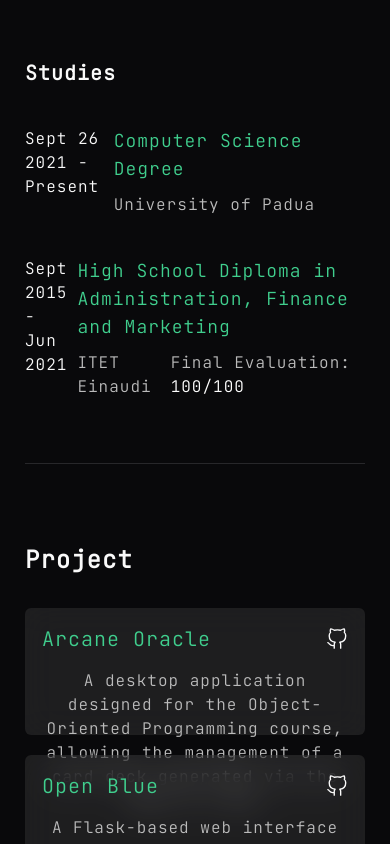
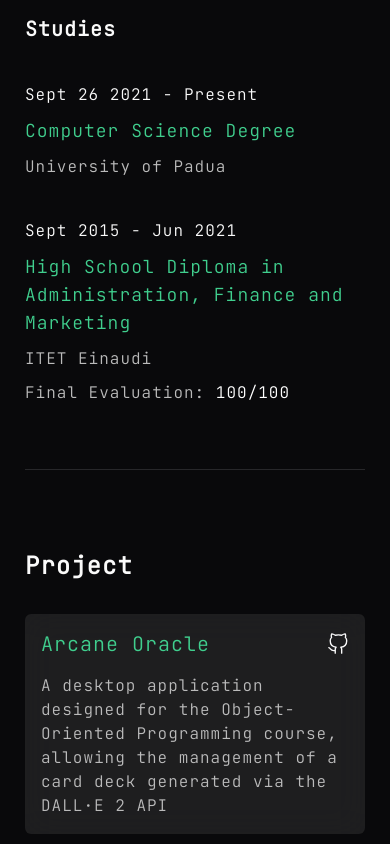
Before and after one commit to GiovanniMenon/portfolio, a Next.js app: page / in a window 390 px wide. Shown: the part 1840-2684 px from the top of the page. Built offline with nearby package versions, Linux system fonts and the light colour scheme.

Commit message:
7/02/2024 - Develop - Experience/Project

```diff
--- a/src/components/main/experience/experienceItem.tsx
+++ b/src/components/main/experience/experienceItem.tsx
@@ -11,8 +11,8 @@ function ExperienceItem({
   vote,
 }: ExperienceItemInterface) {
   return (
-    <div className="flex flex-row gap-2.5">
-      <div className="flex flex-row w-3/12 ">
+    <div className="flex flex-col md:flex-row gap-2.5">
+      <div className="flex flex-row w-full md:w-3/12 ">
         {start} - {end}
       </div>
       <div className="flex flex-col gap-2.5">
@@ -27,7 +27,7 @@ function ExperienceItem({
         {!isStudy ? (
           <div className="text-[--textColor]">{description}</div>
         ) : (
-          <div className="flex flex-row justify-between">
+          <div className="flex flex-col gap-2.5 md:flex-row justify-between">
             <h2 className="text-[--textColor]">{location} </h2>
             {vote ? (
               <span className="text-[--textColor]">
--- a/src/components/main/project/projectGridCompoment.tsx
+++ b/src/components/main/project/projectGridCompoment.tsx
@@ -3,7 +3,7 @@ import { Projects } from "@/config/site-config";
 import React from "react";
 function ProjectGrid() {
   return (
-    <div className="w-full grid grid-cols-1 md:grid-cols-2 gap-5">
+    <div className="w-full grid grid-cols-1 md:grid-cols-2 gap-5 ">
       {Projects.map((item, index) => {
         return (
           <ProjectItem
--- a/src/components/main/project/projectItem.tsx
+++ b/src/components/main/project/projectItem.tsx
@@ -2,7 +2,10 @@ import { ProjectItemInterface } from "@/config/site-config";
 
 function ProjectItem({ title, link, desc }: ProjectItemInterface) {
   return (
-    <div className="flex relative flex-col bg-[rgba(114,114,114,.2)] backdrop-blur-lg rounded-md p-4 gap-4 h-[15vh] transition border border-transparent hover:border-[#bbbb] ">
+    <div
+      className="flex relative flex-col bg-[rgba(114,114,114,.2)] backdrop-blur-lg rounded-md p-4 gap-4 h-fit md:h-[20vh]
+    transition duration-150 hover:scale-[1.01] "
+    >
       <div className="flex flex-row justify-between content-center items-center">
         <h1 className="font-medium text-xl text-[--titleColor]">{title}</h1>
         <a href={link}>
@@ -33,7 +36,9 @@ function ProjectItem({ title, link, desc }: ProjectItemInterface) {
           </svg>
         </a>
       </div>
-      <div className="text-center text-base text-[--textColor]">{desc} </div>
+      <div className="flex flex-col text-base text-[--textColor] h-full justify-center items-center ">
+        {desc}
+      </div>
     </div>
   );
 }
```
